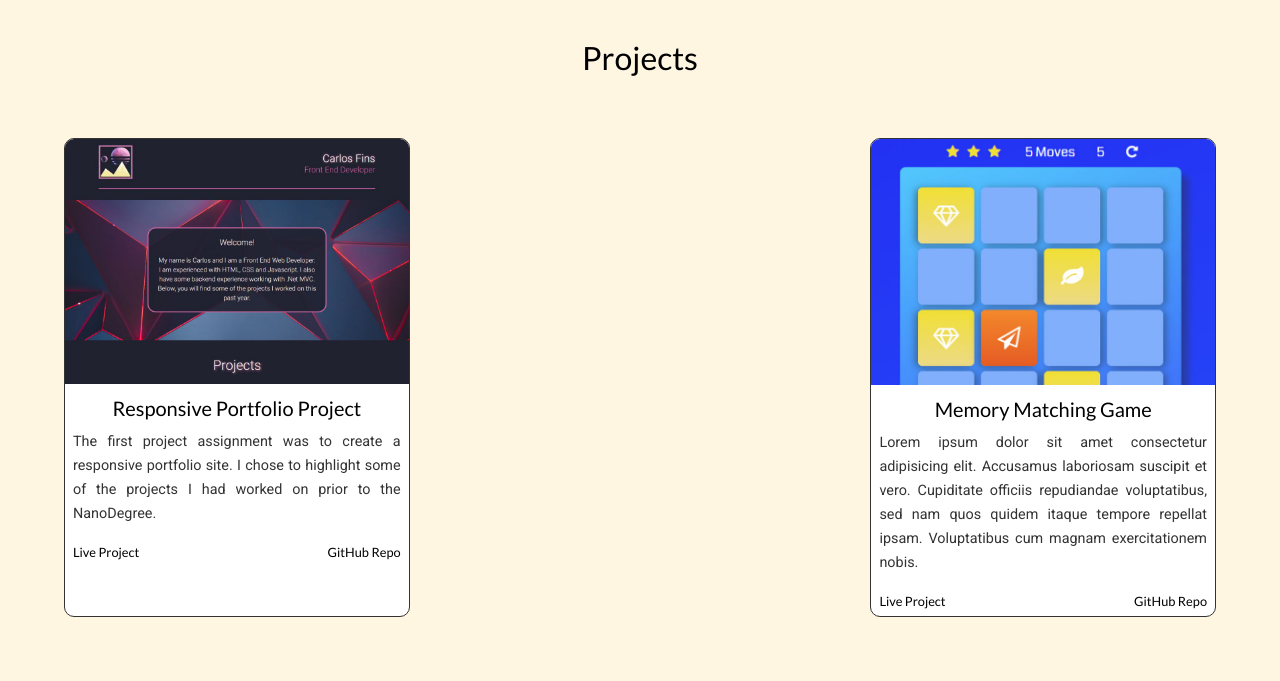
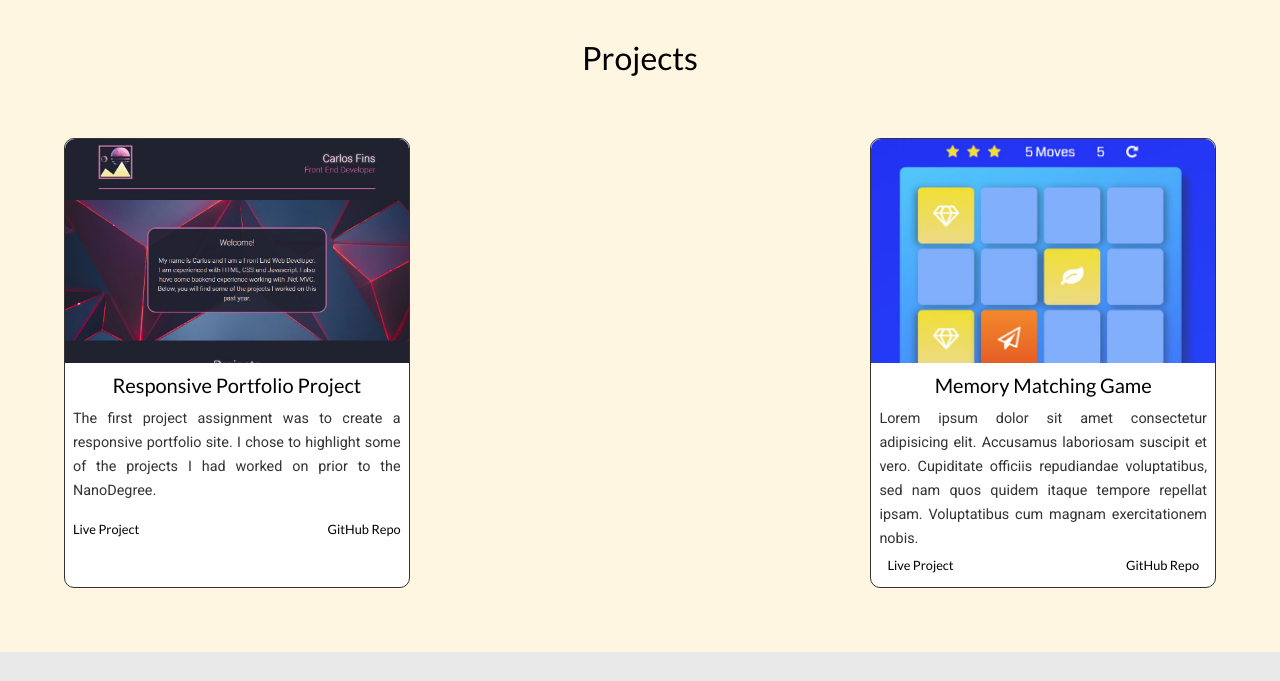
Before and after one commit to clockwerkz/udacityportfolio, a website built with Parcel: page src/index.html in a window 1280 px wide. Shown: the part 822-1503 px from the top of the page. After the commit the page ends 1474 px from the top, so only its background shows below. Built offline with nearby package versions, Linux system fonts and the light colour scheme.

Commit message:
Fixing project card content overflowing out of outer container

```diff
--- a/package.json
+++ b/package.json
@@ -25,6 +25,6 @@
     "sass": "^1.17.2"
   },
   "dependencies": {
-    "handlebars": "^4.1.0"
+
   }
 }
--- a/src/index.html
+++ b/src/index.html
@@ -27,9 +27,7 @@
             <h1 class="projects__title">Projects</h1>
             <div class="projects__showcase">
                 <div class="project-card">
-                    <div class="project-card__image">
-                        <img src="images/project01.JPG" alt="First Project: Responsive Portfolio Mock up webpage" />
-                    </div> <!-- .project__image -->
+                    <div class="project-card__image project-1"></div>
                     <div class="project-card__body">
                         <h2 class="project-card__title">Responsive Portfolio Project</h2>
                         <p class="project__text">
@@ -42,19 +40,17 @@
                     </div>
                 </div> <!-- .project-card -->
                 <div class="project-card">
-                    <div class="project-card__image">
-                        <img src="images/project02.JPG" alt="Second Project: Memory Matching JavaScript Game" />
-                    </div> <!-- .project__image -->
+                    <div class="project-card__image project-2"></div>
                     <div class="project-card__body">
                         <h2 class="project-card__title">Memory Matching Game</h2>
                         <p class="project__text">
                             Lorem ipsum dolor sit amet consectetur adipisicing elit. Accusamus laboriosam suscipit et vero. Cupiditate officiis repudiandae voluptatibus, sed nam quos quidem itaque tempore repellat ipsam. Voluptatibus cum magnam exercitationem nobis.
                         </p>
+                        <div class="project-card__footer">
+                            <a class="project__link" href="#">Live Project</a>
+                            <a class="project__link" href="#">GitHub Repo</a>
+                        </div>
                     </div> <!-- .project-card__body -->
-                    <div class="project-card__footer">
-                        <a class="project__link" href="#">Live Project</a>
-                        <a class="project__link" href="#">GitHub Repo</a>
-                    </div>
                 </div> <!-- .project-card -->
 
             </div> <!-- .projects__showcase -->
--- a/src/styles/main.scss
+++ b/src/styles/main.scss
@@ -88,11 +88,11 @@ img {
 }
 
 .project-card {
-    overflow: hidden;
     flex-basis: 30%;
     background-color: #fff;
     border: 1px solid #333;
     border-radius: 10px;
+    min-height: 450px;
     &__footer {
         display: flex;
         justify-content: space-between;
@@ -106,15 +106,29 @@ img {
         text-align: center;
         font-size: 1.25rem;
     }
-
+    &__image {
+        width: 100%;
+        height: 50%;
+        background: no-repeat top;
+    background-size: cover;
+    border-radius: 10px 10px 0 0;
+    }
     &__body {
         padding: 0 0.5rem;
         margin: 0 0 0.75rem 0;
     }
 
     &__footer {
+
         padding: 0.5rem;
     }
+}
+.project-1 {
+    background-image: url('../images/project01.JPG');
+}
+
+.project-2 {
+    background-image: url('../images/project02.JPG');
 }
 
 .project {
```
Also changed, not shown: 1 other file.
